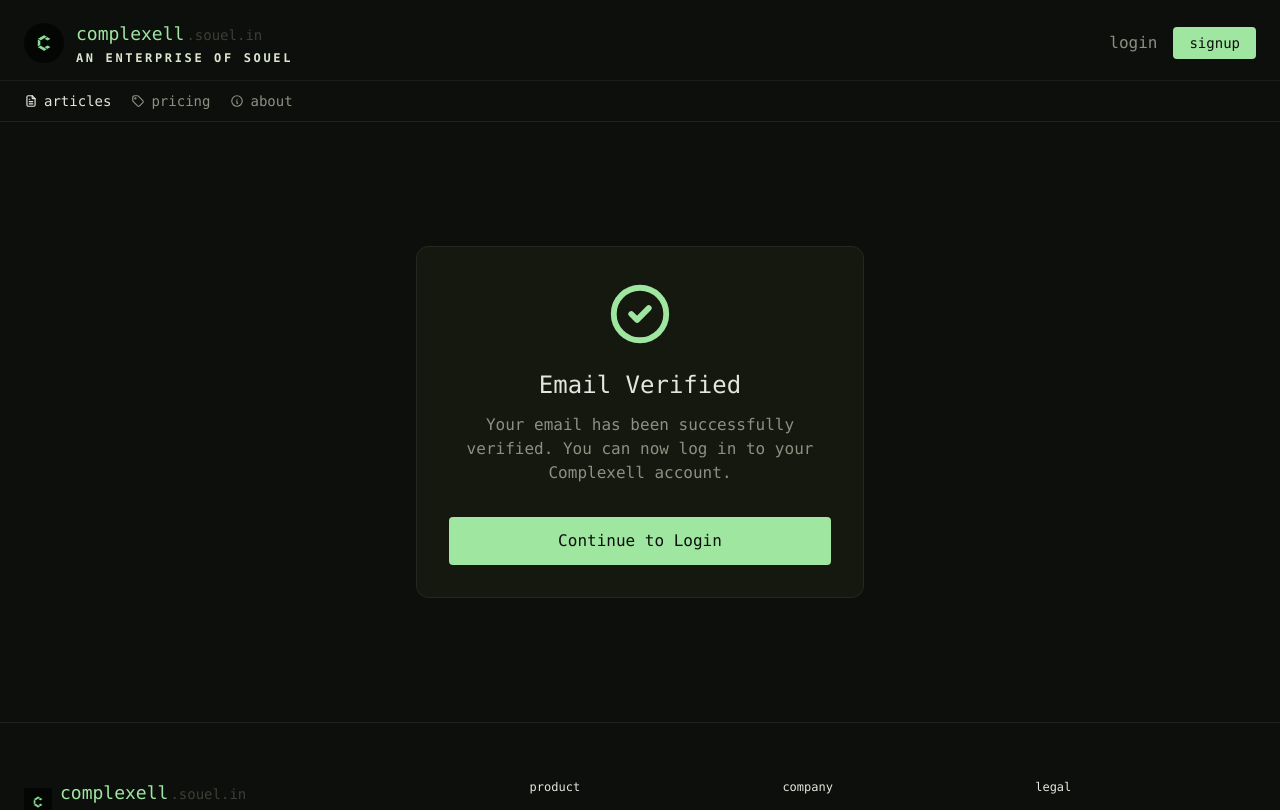
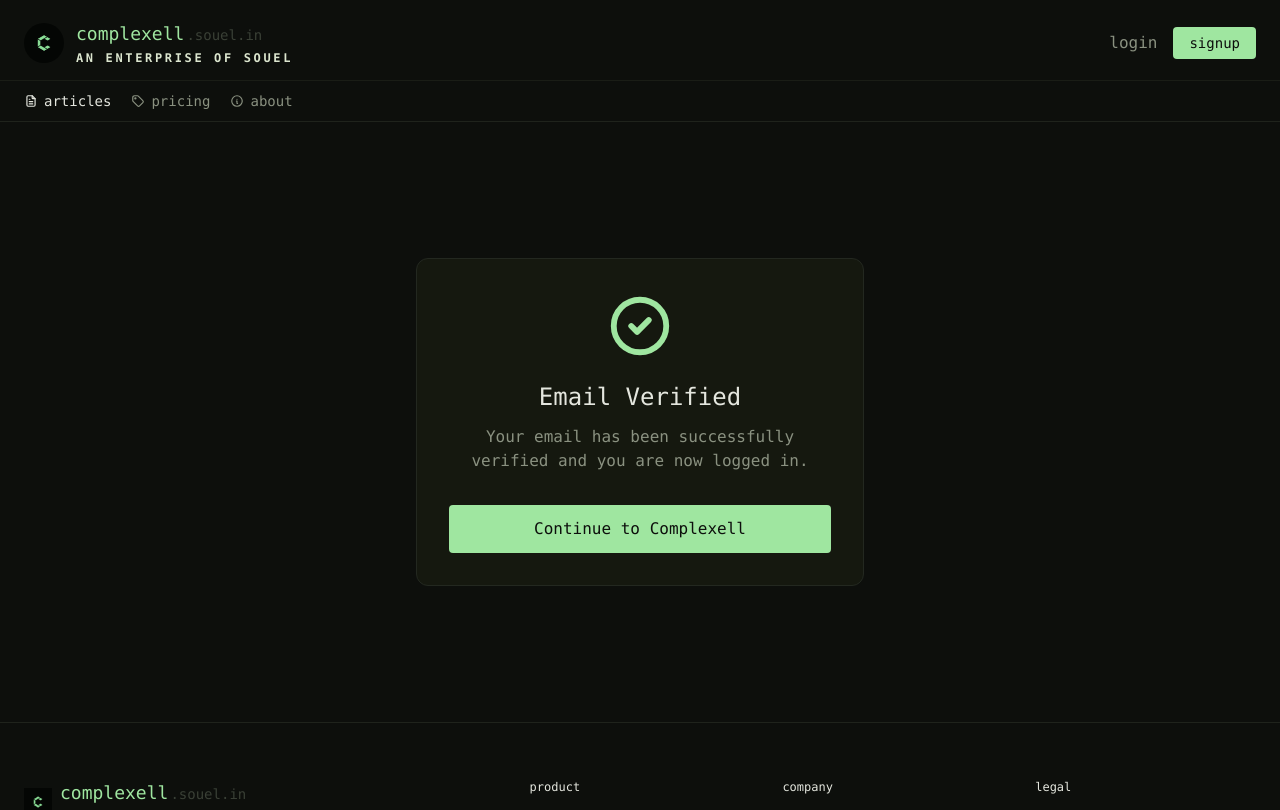
Before and after one commit to happynoob120/complexell-draft, a React (Vite) app: page /verification-success in a window 1280 px wide. Shown: the top 810 px of the page. Built offline with nearby package versions, Linux system fonts and the light colour scheme; no server answers.

Commit message:
auto login

```diff
--- a/src/pages/VerificationSuccess.jsx
+++ b/src/pages/VerificationSuccess.jsx
@@ -1,7 +1,12 @@
+import { useEffect } from "react";
 import { Link } from "react-router-dom";
 import { TbCircleCheck } from "react-icons/tb";
 
 function VerificationSuccess() {
+  useEffect(() => {
+    window.dispatchEvent(new Event("authChanged"));
+  }, []);
+
   return (
     <>
 
@@ -17,15 +22,14 @@ function VerificationSuccess() {
           </h1>
 
           <p className="text-[#8A9180] mb-8">
-            Your email has been successfully verified. You can now log in to
-            your Complexell account.
+            Your email has been successfully verified and you are now logged in.
           </p>
 
           <Link
-            to="/login"
+            to="/"
             className="block bg-[#9FE6A0] text-[#0D0F0C] font-medium py-3 rounded hover:opacity-90 transition"
           >
-            Continue to Login
+            Continue to Complexell
           </Link>
         </div>
       </div>
```
